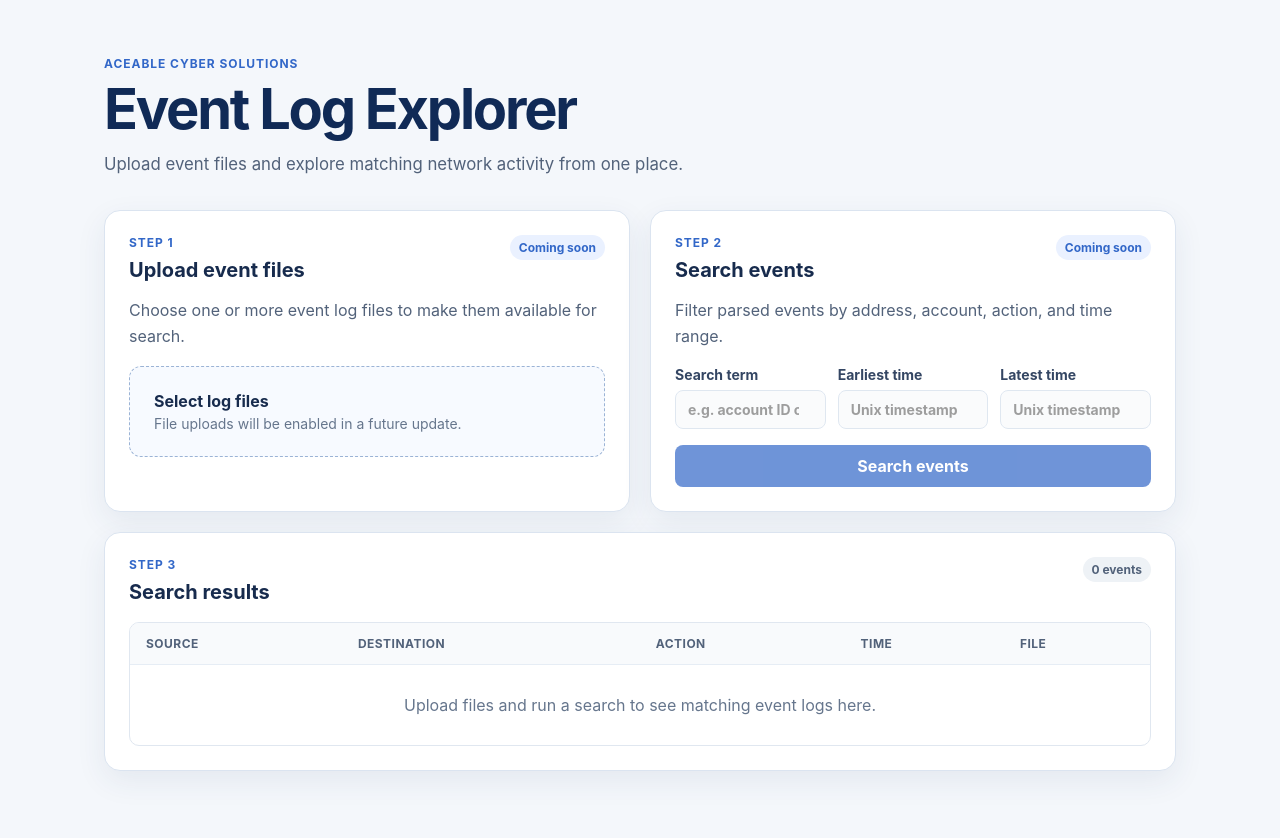
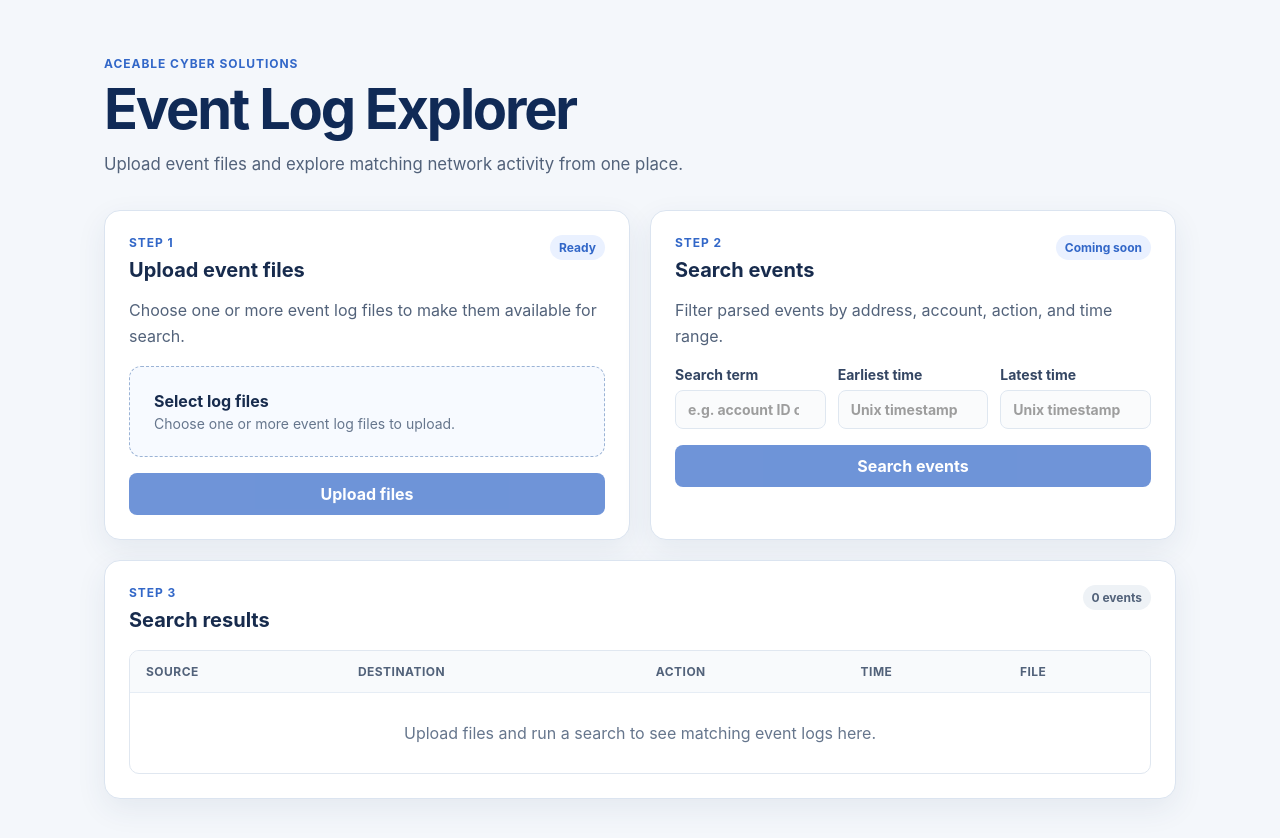
Before and after one commit to charanramagiri/aceable-fullstack-assignment, a React (Vite) app in the folder frontend/: page / in a window 1280 px wide. Shown: the top 838 px of the page. Built offline with nearby package versions, Linux system fonts and the light colour scheme.

Commit message:
Implemented file upload integration in the requested files only

```diff
--- a/frontend/src/api/api.js
+++ b/frontend/src/api/api.js
@@ -4,4 +4,18 @@
   baseURL: 'http://127.0.0.1:8000/api/',
 })
 
+export function uploadFiles(files) {
+  const formData = new FormData()
+
+  files.forEach((file) => {
+    formData.append('files', file)
+  })
+
+  return api.post('upload/', formData, {
+    headers: {
+      'Content-Type': 'multipart/form-data',
+    },
+  })
+}
+
 export default api
--- a/frontend/src/components/UploadCard.jsx
+++ b/frontend/src/components/UploadCard.jsx
@@ -1,4 +1,42 @@
+import { useRef, useState } from 'react'
+import { uploadFiles } from '../api/api'
+
 function UploadCard() {
+  const fileInputRef = useRef(null)
+  const [selectedFiles, setSelectedFiles] = useState([])
+  const [uploading, setUploading] = useState(false)
+  const [successMessage, setSuccessMessage] = useState('')
+  const [errorMessage, setErrorMessage] = useState('')
+
+  function handleFileChange(event) {
+    setSelectedFiles(Array.from(event.target.files))
+    setSuccessMessage('')
+    setErrorMessage('')
+  }
+
+  async function handleUpload() {
+    if (selectedFiles.length === 0 || uploading) {
+      return
+    }
+
+    setUploading(true)
+    setSuccessMessage('')
+    setErrorMessage('')
+
+    try {
+      const response = await uploadFiles(selectedFiles)
+
+      setSuccessMessage(response.data.message)
+      setSelectedFiles([])
+      fileInputRef.current.value = ''
+    } catch (error) {
+      const backendMessage = error.response?.data?.message
+      setErrorMessage(backendMessage || 'Unable to upload files. Please try again.')
+    } finally {
+      setUploading(false)
+    }
+  }
+
   return (
     <section className="card" aria-labelledby="upload-title">
       <div className="card-heading">
@@ -6,7 +44,7 @@
           <p className="card-kicker">Step 1</p>
           <h2 id="upload-title">Upload event files</h2>
         </div>
-        <span className="status-chip">Coming soon</span>
+        <span className="status-chip">Ready</span>
       </div>
 
       <p className="card-description">
@@ -15,9 +53,48 @@
 
       <label className="file-dropzone" htmlFor="event-files">
         <span className="file-dropzone-title">Select log files</span>
-        <span className="file-dropzone-help">File uploads will be enabled in a future update.</span>
+        <span className="file-dropzone-help">Choose one or more event log files to upload.</span>
       </label>
-      <input id="event-files" type="file" multiple disabled />
+      <input
+        ref={fileInputRef}
+        id="event-files"
+        type="file"
+        multiple
+        disabled={uploading}
+        onChange={handleFileChange}
+      />
+
+      {selectedFiles.length > 0 && (
+        <div className="selected-files">
+          <p>Selected files ({selectedFiles.length})</p>
+          <ul>
+            {selectedFiles.map((file) => (
+              <li key={`${file.name}-${file.lastModified}`}>{file.name}</li>
+            ))}
+          </ul>
+        </div>
+      )}
+
+      <button
+        className="primary-button"
+        type="button"
+        disabled={selectedFiles.length === 0 || uploading}
+        onClick={handleUpload}
+      >
+        {uploading ? 'Uploading...' : 'Upload files'}
+      </button>
+
+      {successMessage && (
+        <p className="upload-feedback upload-success" role="status">
+          {successMessage}
+        </p>
+      )}
+
+      {errorMessage && (
+        <p className="upload-feedback upload-error" role="alert">
+          {errorMessage}
+        </p>
+      )}
     </section>
   )
 }
--- a/frontend/src/styles/app.css
+++ b/frontend/src/styles/app.css
@@ -143,6 +143,46 @@
   clip: rect(0 0 0 0);
 }
 
+.selected-files {
+  margin-top: 16px;
+}
+
+.selected-files p {
+  margin-bottom: 8px;
+  color: #344663;
+  font-size: 0.875rem;
+  font-weight: 700;
+}
+
+.selected-files ul {
+  display: grid;
+  gap: 6px;
+  max-height: 132px;
+  margin: 0;
+  padding-left: 20px;
+  overflow-y: auto;
+  color: #52627a;
+  font-size: 0.875rem;
+}
+
+.upload-feedback {
+  margin: 12px 0 0;
+  padding: 10px 12px;
+  border-radius: 8px;
+  font-size: 0.875rem;
+  line-height: 1.4;
+}
+
+.upload-success {
+  background: #ecfdf3;
+  color: #067647;
+}
+
+.upload-error {
+  background: #fef3f2;
+  color: #b42318;
+}
+
 .search-fields {
   display: grid;
   grid-template-columns: repeat(3, minmax(0, 1fr));
```
Also changed, not shown: 1 other file (tests, documents, lock files or other folders).
